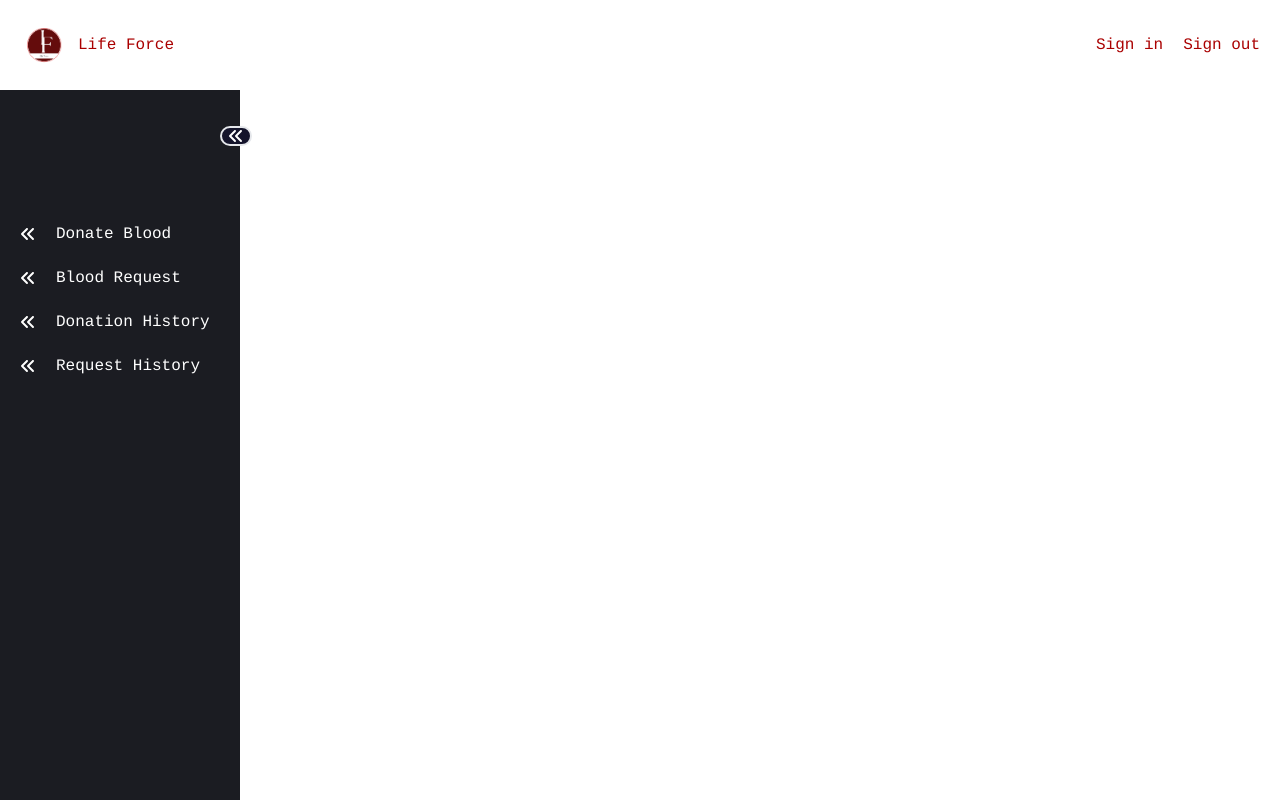
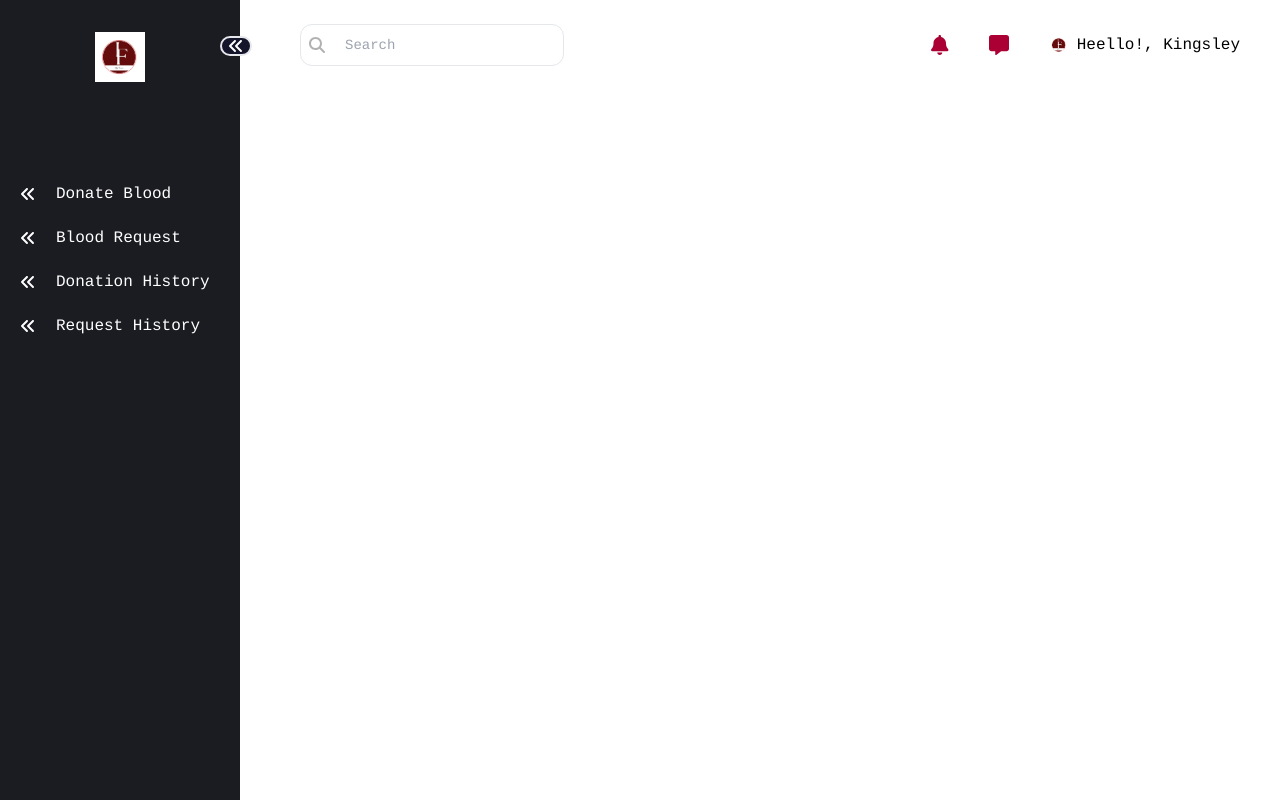
Before and after one commit to KingsleyIbe/medicaldonationapp, a React (Create React App) app: page /dashboard in a window 1280 px wide. Built offline with nearby package versions, Linux system fonts and the light colour scheme; no server answers.

Commit message:
Add dashboard

```diff
--- /dev/null
+++ b/src/components/user/dashboard/DashboardHeader.jsx
@@ -0,0 +1,27 @@
+import { faBell, faMessage, faSearch } from '@fortawesome/free-solid-svg-icons';
+import { FontAwesomeIcon } from '@fortawesome/react-fontawesome';
+import React from 'react';
+import Logo from '../../../assets/images/logo.png';
+
+const DashboardHeader = () => (
+  <div className="ml-[300px]">
+    <header className="flex flex-row items-center justify-between">
+      <div className="flex flex-row items-center gap-5 border border-1-solid rounded-[12px] p-2">
+        <FontAwesomeIcon icon={faSearch} className="opacity-[0.3]" />
+        <input type="text" placeholder="Search" />
+      </div>
+      <div className="flex flex-row gap-10 items-center mr-10">
+        <div className="flex flex-row gap-10 items-center">
+          <FontAwesomeIcon icon={faBell} className="text-[#A03] text-[20px]" />
+          <FontAwesomeIcon icon={faMessage} className="text-[#A03] text-[20px]" />
+        </div>
+        <div className="flex flex-row gap-2 items-center">
+          <img src={Logo} alt="Profile" className="max-w-[20px]" />
+          <h3>Heello!, Kingsley</h3>
+        </div>
+      </div>
+    </header>
+  </div>
+);
+
+export default DashboardHeader;
--- /dev/null
+++ b/src/components/user/dashboard/SideBar.jsx
@@ -0,0 +1,102 @@
+import React, { useState } from 'react';
+import { FontAwesomeIcon } from '@fortawesome/react-fontawesome';
+import { faAngleDoubleLeft } from '@fortawesome/free-solid-svg-icons';
+import DonateBlood from '../profile/DonateBlood';
+import BloodRequest from '../profile/BloodRequest';
+import DonationHistory from '../profile/DonationHistory';
+import RequestHistory from '../profile/RequestHistory';
+import Logo from '../../../assets/images/logo.png';
+
+const SideBar = () => {
+  const [open, setOpen] = useState(true);
+  const [isDonate, setIsDonate] = useState(true);
+  const [isBloodRequest, setIsBloodRequest] = useState(false);
+  const [isDonationHistory, setIsDonationHistory] = useState(false);
+  const [isRequestHistory, setIsRequestHistory] = useState(false);
+
+  const openDonate = () => {
+    setIsDonate(!isDonate);
+    setIsBloodRequest(false);
+    setIsDonationHistory(false);
+    setIsRequestHistory(false);
+  };
+
+  const openBloodRequest = () => {
+    setIsBloodRequest(!isBloodRequest);
+    setIsDonate(false);
+    setIsDonationHistory(false);
+    setIsRequestHistory(false);
+  };
+
+  const openDonationHistory = () => {
+    setIsDonationHistory(!isDonationHistory);
+    setIsDonate(false);
+    setIsBloodRequest(false);
+    setIsRequestHistory(false);
+  };
+
+  const openRequestHistory = () => {
+    setIsRequestHistory(!isRequestHistory);
+    setIsDonate(false);
+    setIsBloodRequest(false);
+    setIsDonationHistory(false);
+  };
+
+  return (
+    <div className="sidebar">
+      <header className="flex fixed z-10">
+        <nav
+          className={`${open ? 'w-60' : 'w-0'}
+        h-screen p-5 pt-8 bg-[#1B1C22] duration-300 z-1 relative`}
+        >
+          <FontAwesomeIcon
+            icon={faAngleDoubleLeft}
+            className={`bg-[#14142B] text-[#fff] rounded-full -right-3 border-dark-purple
+            absolute cursor-pointer top-9 w-7 border-2 ${
+              !open && 'rotate-[180]'
+            }`}
+            onClick={() => setOpen(!open)}
+          />
+          <ul className="text-[#fff]">
+            <li><img src={Logo} alt="Logo" className="max-w-[50px] m-auto mb-[100px]" /></li>
+            <li>
+              <button type="button" onClick={openDonate} className="flex gap-5 items-center">
+                <FontAwesomeIcon icon={faAngleDoubleLeft} />
+                <p>Donate Blood</p>
+              </button>
+            </li>
+            <li className="mt-5">
+              <button type="button" onClick={openBloodRequest} className="flex gap-5 items-center">
+                <FontAwesomeIcon icon={faAngleDoubleLeft} />
+                {' '}
+                <p>Blood Request</p>
+              </button>
+            </li>
+            <li className="my-5">
+              <button type="button" onClick={openDonationHistory} className="flex gap-5 items-center">
+                <FontAwesomeIcon icon={faAngleDoubleLeft} />
+                {' '}
+                <p>Donation History</p>
+              </button>
+            </li>
+            <li>
+              <button type="button" onClick={openRequestHistory} className="flex gap-5 items-center">
+                <FontAwesomeIcon icon={faAngleDoubleLeft} />
+                {' '}
+                <p>Request History</p>
+              </button>
+            </li>
+          </ul>
+        </nav>
+      </header>
+      <section>
+        {isDonate && (<DonateBlood />)}
+        {isBloodRequest && (<BloodRequest />)}
+        {isDonationHistory && (<DonationHistory />)}
+        {isRequestHistory && (<RequestHistory />)}
+      </section>
+    </div>
+  );
+};
+
+export default SideBar;
--- /dev/null
+++ b/src/components/user/dashboard/index.jsx
@@ -0,0 +1,12 @@
+import React from 'react';
+import DashboardHeader from './DashboardHeader';
+import SideBar from './SideBar';
+
+const UserDashBoard = () => (
+  <div>
+    <SideBar />
+    <DashboardHeader />
+  </div>
+);
+
+export default UserDashBoard;
--- a/src/components/user/profile/SideBar.jsx
+++ /dev/null
@@ -1,100 +0,0 @@
-import React, { useState } from 'react';
-import { FontAwesomeIcon } from '@fortawesome/react-fontawesome';
-import { faAngleDoubleLeft } from '@fortawesome/free-solid-svg-icons';
-import DonateBlood from './DonateBlood';
-import BloodRequest from './BloodRequest';
-import DonationHistory from './DonationHistory';
-import RequestHistory from './RequestHistory';
-
-const SideBar = () => {
-  const [open, setOpen] = useState(true);
-  const [isDonate, setIsDonate] = useState(true);
-  const [isBloodRequest, setIsBloodRequest] = useState(false);
-  const [isDonationHistory, setIsDonationHistory] = useState(false);
-  const [isRequestHistory, setIsRequestHistory] = useState(false);
-
-  const openDonate = () => {
-    setIsDonate(!isDonate);
-    setIsBloodRequest(false);
-    setIsDonationHistory(false);
-    setIsRequestHistory(false);
-  };
-
-  const openBloodRequest = () => {
-    setIsBloodRequest(!isBloodRequest);
-    setIsDonate(false);
-    setIsDonationHistory(false);
-    setIsRequestHistory(false);
-  };
-
-  const openDonationHistory = () => {
-    setIsDonationHistory(!isDonationHistory);
-    setIsDonate(false);
-    setIsBloodRequest(false);
-    setIsRequestHistory(false);
-  };
-
-  const openRequestHistory = () => {
-    setIsRequestHistory(!isRequestHistory);
-    setIsDonate(false);
-    setIsBloodRequest(false);
-    setIsDonationHistory(false);
-  };
-
-  return (
-    <div className="sidebar">
-      <header className="flex fixed z-10">
-        <nav
-          className={`${open ? 'w-60' : 'w-0'}
-        h-screen p-5 pt-8 bg-[#1B1C22] duration-300 z-1 relative`}
-        >
-          <FontAwesomeIcon
-            icon={faAngleDoubleLeft}
-            className={`bg-[#14142B] text-[#fff] rounded-full -right-3 border-dark-purple
-            absolute cursor-pointer top-9 w-7 border-2 ${
-              !open && 'rotate-[180]'
-            }`}
-            onClick={() => setOpen(!open)}
-          />
-          <ul className="text-[#fff] mt-[100px]">
-            <li>
-              <button type="button" onClick={openDonate} className="flex gap-5 items-center">
-                <FontAwesomeIcon icon={faAngleDoubleLeft} />
-                <p>Donate Blood</p>
-              </button>
-            </li>
-            <li className="mt-5">
-              <button type="button" onClick={openBloodRequest} className="flex gap-5 items-center">
-                <FontAwesomeIcon icon={faAngleDoubleLeft} />
-                {' '}
-                <p>Blood Request</p>
-              </button>
-            </li>
-            <li className="my-5">
-              <button type="button" onClick={openDonationHistory} className="flex gap-5 items-center">
-                <FontAwesomeIcon icon={faAngleDoubleLeft} />
-                {' '}
-                <p>Donation History</p>
-              </button>
-            </li>
-            <li>
-              <button type="button" onClick={openRequestHistory} className="flex gap-5 items-center">
-                <FontAwesomeIcon icon={faAngleDoubleLeft} />
-                {' '}
-                <p>Request History</p>
-              </button>
-            </li>
-          </ul>
-        </nav>
-      </header>
-      <section>
-        {isDonate && (<DonateBlood />)}
-        {isBloodRequest && (<BloodRequest />)}
-        {isDonationHistory && (<DonationHistory />)}
-        {isRequestHistory && (<RequestHistory />)}
-      </section>
-    </div>
-  );
-};
-
-export default SideBar;
--- a/src/components/user/profile/index.jsx
+++ b/src/components/user/profile/index.jsx
@@ -1,6 +1,6 @@
 import { useAuth0 } from '@auth0/auth0-react';
 import Header from '../../common/Header';
-import SideBar from './SideBar';
+import SideBar from '../dashboard/SideBar';
 import Profile from './Profile';
 
 const UserProfile = () => {
--- /dev/null
+++ b/src/pages/user/DashboardPage.jsx
@@ -0,0 +1,10 @@
+import React from 'react';
+import UserDashBoard from '../../components/user/dashboard';
+
+const DashboardPage = () => (
+  <div>
+    <UserDashBoard />
+  </div>
+);
+
+export default DashboardPage;
--- a/src/routerPage.js
+++ b/src/routerPage.js
@@ -1,15 +1,16 @@
 import React from 'react';
 import { Route, Routes } from 'react-router-dom';
 import LandingPage from './pages/landingPage/landingPage';
+import DashboardPage from './pages/user/DashboardPage';
 import KYCPage from './pages/user/KYCPage';
-import ProfilePage from './pages/user/ProfilePage';
+// import ProfilePage from './pages/user/ProfilePage';
 
 const RouterPage = () => (
   <>
     <Routes>
       <Route path="/" element={<LandingPage />} />
       <Route exact path="/kyc" element={<KYCPage />} />
-      <Route exact path="/dashboard" element={<ProfilePage />} />
+      <Route exact path="/dashboard" element={<DashboardPage />} />
       <Route exact path="*" element={<h1>PAGE NOT FOUND</h1>} />
     </Routes>
   </>
```
